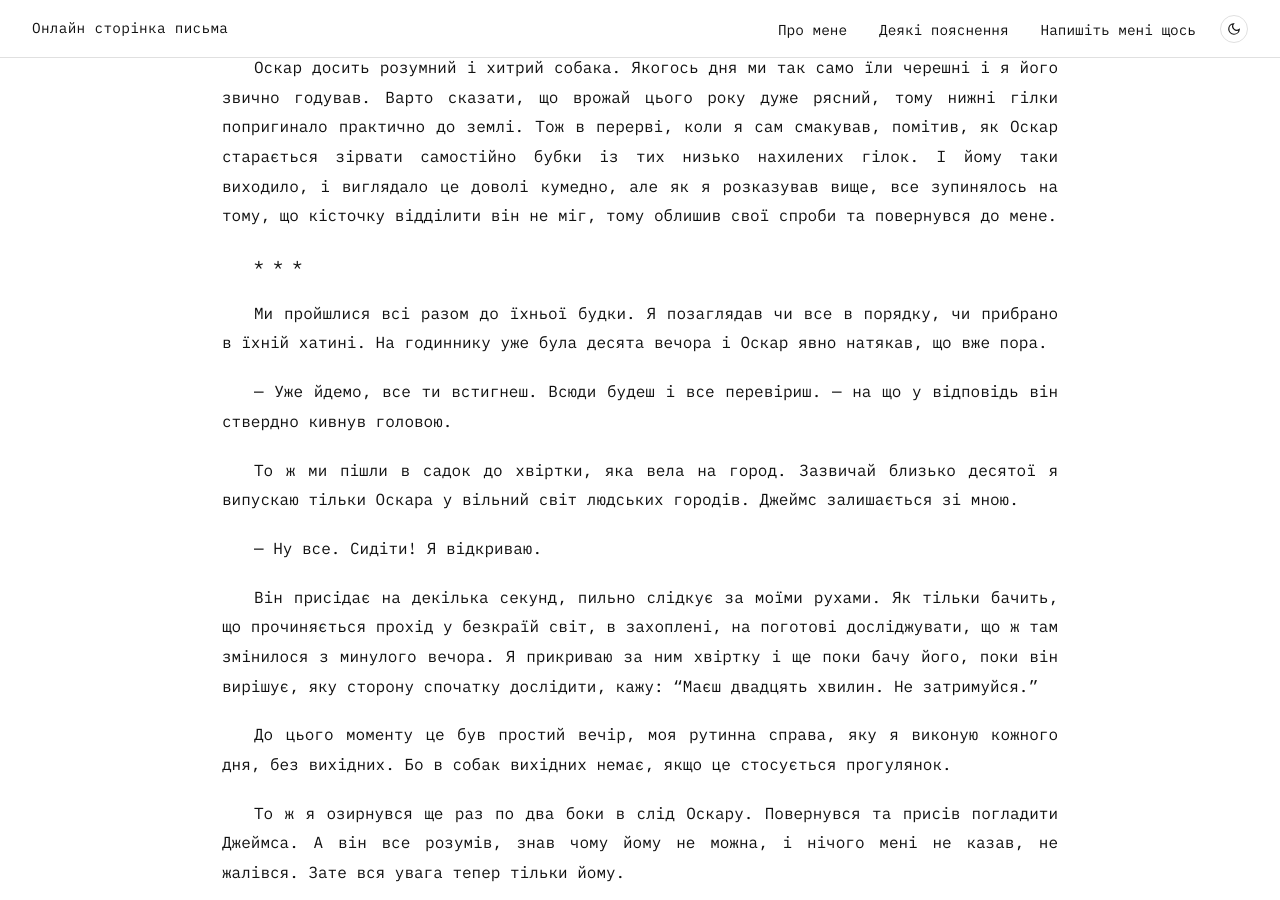
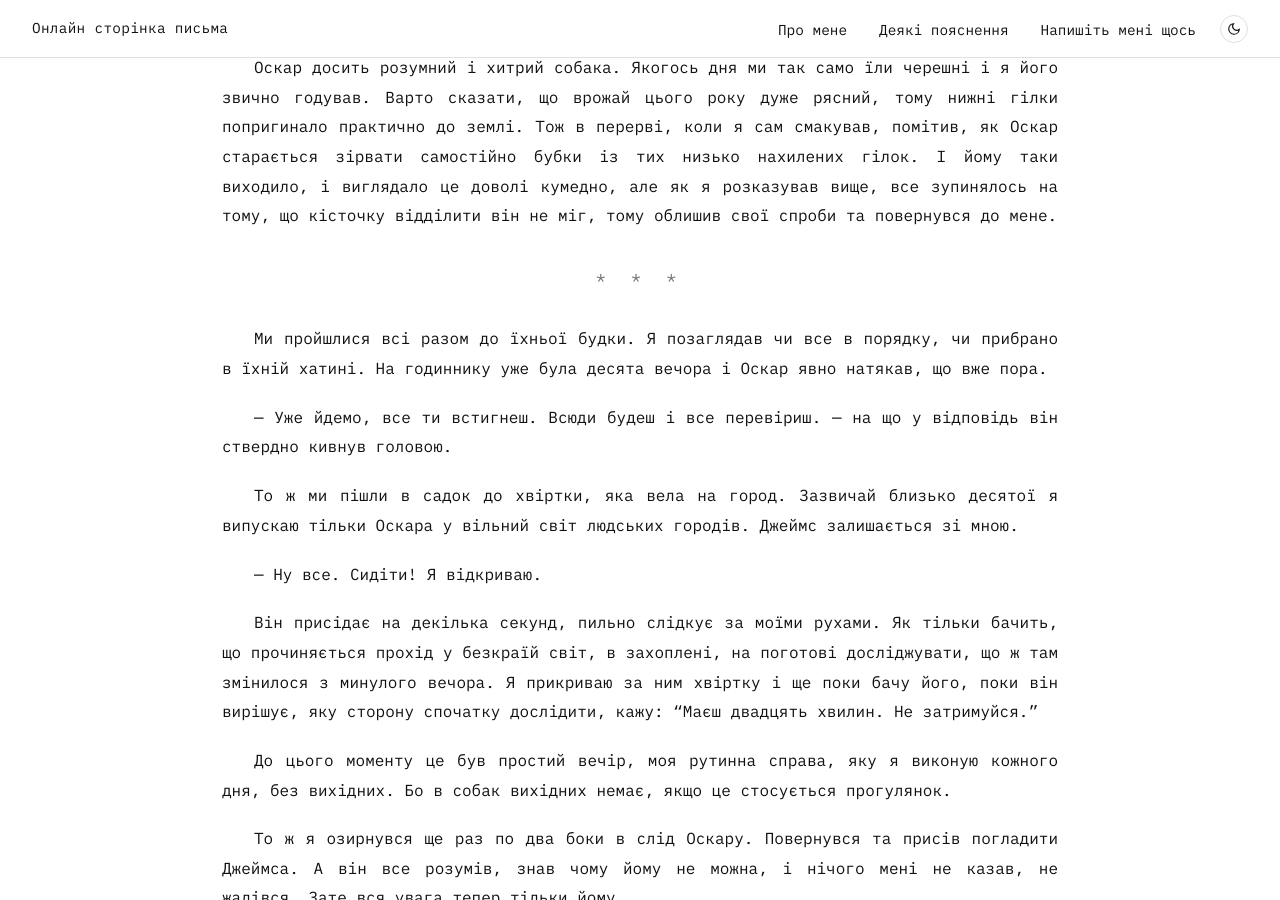
Before and after one commit to nazariihaidych/online-writing-page, a Jekyll site: the page built from _stories/kuriy.md, in a window 1280 px wide and 900 px high, scrolled down 1825 px. Built offline with Jekyll 4.4.1, drawn with Linux system fonts in a browser that asks for light colours.

Commit message:
changed *** divider to render it correctly
Updated the narrative about Oskar and cherry picking, enhancing the description of his actions and the surroundings.

```diff
--- a/_stories/kuriy.md
+++ b/_stories/kuriy.md
@@ -26,7 +26,7 @@ cover_image: /assets/images/stories/kuriy/cover.png
 
 Оскар досить розумний і хитрий собака. Якогось дня ми так само їли черешні і я його звично годував. Варто сказати, що врожай цього року дуже рясний, тому нижні гілки попригинало практично до землі. Тож в перерві, коли я сам смакував, помітив, як Оскар старається зірвати самостійно бубки із тих низько нахилених гілок. І йому таки виходило, і виглядало це доволі кумедно, але як я розказував вище, все зупинялось на тому, що кісточку відділити він не міг, тому облишив свої спроби та повернувся до мене.
 
-\* \* \*
+<p class="asterism">* * *</p>
 
 Ми пройшлися всі разом до їхньої будки. Я позаглядав чи все в порядку, чи прибрано в їхній хатині. На годиннику уже була десята вечора і Оскар явно натякав, що вже пора.
 
```
